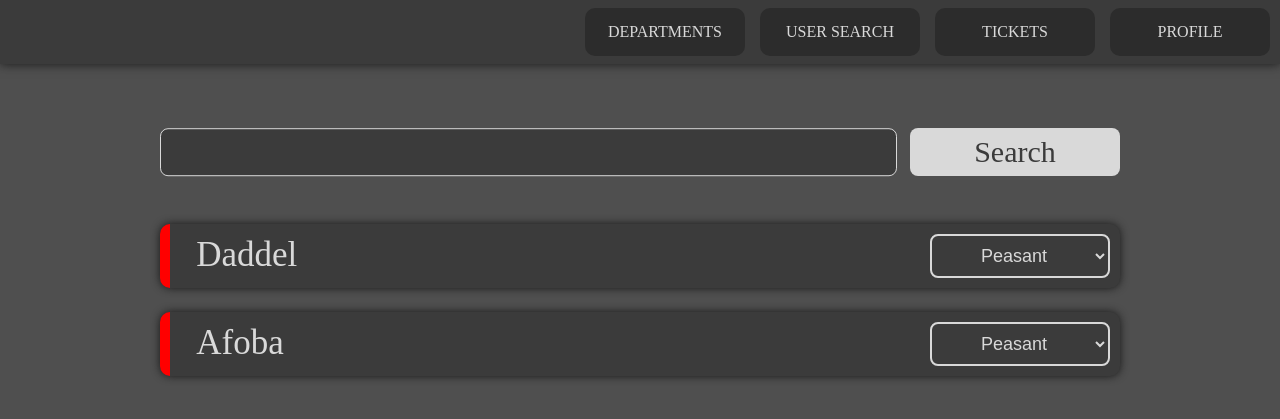
After one commit to GonPedro/FEUP-TicketMaster, a PHP site: page /user_search.html in a window 1280 px wide. The commit adds this page. Shown: the top 419 px of the page. Run offline with PHP 8.4, Linux system fonts and the light colour scheme; some web fonts are replaced.

Commit message:
Added configure user page

```diff
--- a/src/structure.css
+++ b/src/structure.css
@@ -98,7 +98,8 @@
     width: 10em;
 }
 
-        .list {
+.list,
+.userlist {
     top: 22em;
     left: 0;
     height: auto;
@@ -154,7 +155,8 @@
     height: 6em;
 }
 
-        .msginput {
+.msginput,
+.userinput {
     position: absolute;
     -ms-transform: translate(-50%, 0);
     transform: translate(-50%, 0);
@@ -165,7 +167,8 @@
     max-width: calc(100% - 50px);
 }
 
-        .msginput input {
+.msginput input,
+.userinput input {
     position: absolute;
     height: 100%;
     -ms-transform: translate(0, -50%);
@@ -173,12 +176,14 @@
     top: 50%;
 }
 
-        .msginput input[type="text"] {
+.msginput input,
+.userinput input[type="text"] {
     width: 75%;
     height: calc(100% - 0.3vh);
 }
 
-        .msginput input[type="submit"] {
+.msginput input,
+.userinput input[type="submit"] {
     width: calc(25% - 1em);
     left: calc(75% + 1em);
 }
@@ -569,3 +574,19 @@
 #logout {
     top: 85%;
 }
+
+.userinput {
+    top: 8em;
+}
+
+.ticket select {
+    width: 10em;
+    position: relative;
+    height: calc(100% - 20px);
+    left: 0;
+    margin-right: 10px;
+}
+
+.userlist {
+    top: 14em
+}
--- a/src/style.css
+++ b/src/style.css
@@ -30,6 +30,7 @@
 .login input[type="submit"],
 .config input[type="submit"],
 .msginput input[type="submit"],
+.userinput input[type="submit"],
 .profile button,
 .profileedit input[type="submit"],
 .ticketmenu input[type="submit"],
@@ -102,24 +103,26 @@
 
 .ticket label[id="title"] {
     color: #D9D9D9;
-        font-size: min(35px, 3.5vh);
+    font-size: min(35px, 5vw);
     text-overflow: ellipsis;
 }
 
-    .msginput input[type="text"] {
+.msginput input[type="text"],
+.userinput input[type="text"] {
     padding: 0 0 0 0;
     color: #D9D9D9;
     font-family: "Georama";
     height: 100%;
-        font-size: 20px;
+    font-size: 2.5vw;
     border: solid 0.01vh #D9D9D9;
     background-color: #3B3B3B;
     border-radius: 8px;
     padding-left: 15px;
 }
 
-    .msginput input[type="submit"] {
-        font-size: 30px;
+.msginput input[type="submit"],
+.userinput input[type="submit"] {
+    font-size: min(3vw, 30px);
 }
 
 .msg {
--- /dev/null
+++ b/src/user_search.html
@@ -0,0 +1,41 @@
+<!DOCTYPE html>
+<html lang="en-US">
+
+<head>
+    <title>Ticket - Ticketinator</title>
+    <meta charset="UTF-8">
+    <link href="style.css" rel="stylesheet">
+    <link href="structure.css" rel="stylesheet">
+</head>
+
+<body>
+    <div class="topbar">
+        <button id="a">DEPARTMENTS</button>
+        <button id="nticket">USER SEARCH</button>
+        <button id="mticket">TICKETS</button>
+        <button id="nticket">PROFILE</button>
+    </div>
+
+    <div class="userinput">
+        <input type="text">
+        <input type="submit" value="Search">
+    </div>
+
+    <div class="userlist">
+        <div class="ticket">
+            <label id="title">Daddel</label>
+            <select>
+                <option value="peasant">Peasant</option>
+                <option value="chad">Giga Chad</option>
+            </select>
+        </div>
+        <div class="ticket">
+            <label id="title">Afoba</label>
+            <select>
+                <option value="peasant">Peasant</option>
+                <option value="chad">Giga Chad</option>
+            </select>
+        </div>
+    </div>
+
+</body>
```
Lines whose indentation alone changed are shown as unchanged.
